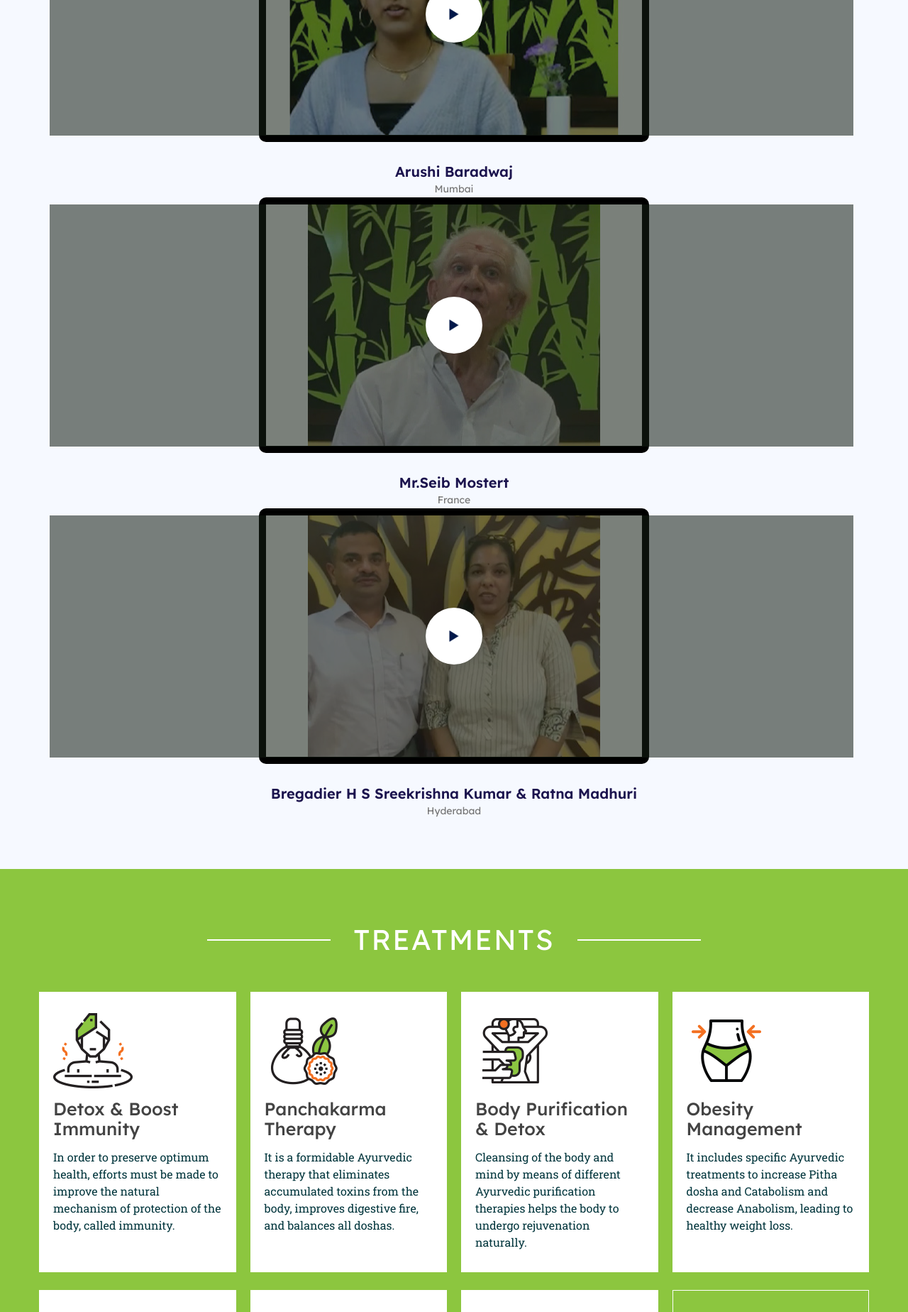
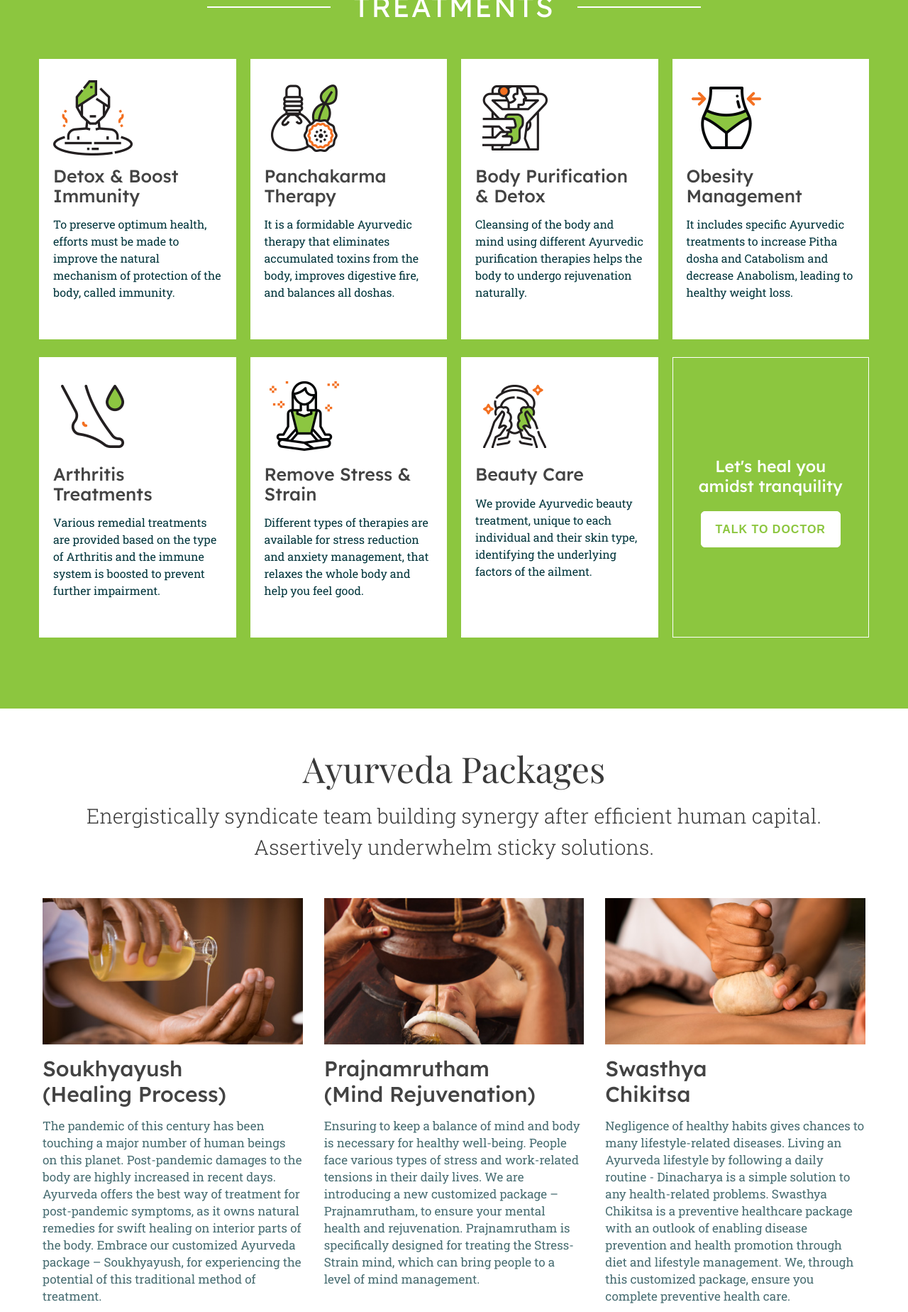
Before and after one commit to dilshad-shibin/aurevoir-lp-init, a PHP site: page /?utm_source=1 in a window 1280 px wide. Shown: the part 2120-3968 px from the top of the page at 71% size. Run offline with PHP 8.4, Linux system fonts and the light colour scheme; data that the repository does not hold is empty; some libraries are stand-ins or nearby versions; some web fonts are replaced.

Commit message:
pkg content shorting

```diff
--- a/assets/css/responsive.css
+++ b/assets/css/responsive.css
@@ -619,7 +619,7 @@
         /* top: 35%; */
     }
     .video-block{
-        margin-bottom: 0px;
+        margin-bottom: 22px;
     }
     .client-videos{
         padding-bottom: 65px;
@@ -639,6 +639,9 @@
     .testi-slider .owl-dots{
         top: 25px;
     }
+    .treat-head h2{
+        font-size: 34px;
+    }
 }
 
 @media(max-width: 360px){
--- a/assets/css/style.css
+++ b/assets/css/style.css
@@ -1127,7 +1127,7 @@ img {
     font-family: 'Roboto Slab', serif;
     font-size: 17px;
     font-weight: 400;
-    margin-bottom: 35px;
+    margin-bottom: 50px;
 }
 
 .btn-style-pg {
--- a/index.php
+++ b/index.php
@@ -137,8 +137,7 @@ $medium = $_GET['utm_medium'];
                     </div>
                 </div>
                 <div class="row">
-                    <div class="col-lg-12">
-                        <div class="video-testi owl-carousel">
+                    <div class="col-lg-6">
                             <div class="item">
                                 <div class="video-block text-center">
                                     <div class="img">
@@ -152,7 +151,10 @@ $medium = $_GET['utm_medium'];
                                     </div>
                                 </div>
                             </div><!-- item close -->
-                            <div class="item">
+                    </div>
+                    <div class="col-lg-6">
+
+                        <div class="item">
                                 <div class="video-block text-center">
                                     <div class="img">
                                         <div class="img-hover"></div>
@@ -165,33 +167,6 @@ $medium = $_GET['utm_medium'];
                                     </div>
                                 </div>
                             </div><!-- item close -->
-                            <div class="item">
-                                <div class="video-block text-center">
-                                    <div class="img">
-                                        <div class="img-hover"></div>
-                                        <img src="assets/img/bg/seib.jpg" alt="" class="testii-img">
-                                        <a href="assets/videos/seib-mostert.mp4" data-fancybox class="center-btn"><img src="assets/img/play-btn.png" alt=""></a>
-                                    </div>
-                                    <div class="details">
-                                        <h3>Mr.Seib Mostert</h3>
-                                        <p>France</p>
-                                    </div>
-                                </div>
-                            </div><!-- item close -->
-                            <div class="item">
-                                <div class="video-block text-center">
-                                    <div class="img">
-                                        <div class="img-hover"></div>
-                                        <img src="assets/img/bg/sreekrishna.jpg" alt="" class="testii-img">
-                                        <a href="assets/videos/sreekrihna-kumar.mp4" data-fancybox class="center-btn"><img src="assets/img/play-btn.png" alt=""></a>
-                                    </div>
-                                    <div class="details">
-                                        <h3>Bregadier H S Sreekrishna Kumar & Ratna Madhuri</h3>
-                                        <p>Hyderabad</p>
-                                    </div>
-                                </div>
-                            </div><!-- item close -->
-                        </div>
                     </div>
                 </div>
             </div>
@@ -215,7 +190,7 @@ $medium = $_GET['utm_medium'];
                             </div>
                             <div class="text">
                                 <h3>Detox & Boost Immunity</h3>
-                                <p>In order to preserve optimum health, efforts must be made to improve the natural mechanism of protection of the body, called immunity.</p>
+                                <p>To preserve optimum health, efforts must be made to improve the natural mechanism of protection of the body, called immunity.</p>
                             </div>
                         </div>
                     </div>
@@ -237,7 +212,7 @@ $medium = $_GET['utm_medium'];
                             </div>
                             <div class="text">
                                 <h3>Body Purification & Detox</h3>
-                                <p>Cleansing of the body and mind by means of different Ayurvedic purification therapies helps the body to undergo rejuvenation naturally.</p>
+                                <p>Cleansing of the body and mind using different Ayurvedic purification therapies helps the body to undergo rejuvenation naturally.</p>
                             </div>
                         </div>
                     </div>
@@ -270,7 +245,7 @@ $medium = $_GET['utm_medium'];
                             </div>
                             <div class="text">
                                 <h3>Remove Stress & Strain</h3>
-                                <p>Different types of therapies are available for stress reduction and anxiety management, that relax the whole body and help you feel good.</p>
+                                <p>Different types of therapies are available for stress reduction and anxiety management, that relaxes the whole body and help you feel good.</p>
                             </div>
                         </div>
                     </div>
@@ -315,7 +290,7 @@ $medium = $_GET['utm_medium'];
                             <img src="assets/img/package/ayurveda-package-1.jpg" alt="">
                             <h2>Soukhyayush <br>
                                 (Healing Process)</h2>
-                            <p>The pandemic of this century has been touching a major number of human beings on this planet. As Post Pandemic damage to the body is highly increased in recent days, Ayurveda offers the best way of treatment for Post Pandemic symptoms, as it owns natural remedies for swift healing on interior parts of the body. Treatment principles for the Post-covid symptoms encompass a good set of concepts that focus on bodily humor, digestive fire, bodily constitution, and site of disease which aids to reinforce the impaired circulation of body fluids, metabolism, and nutrition. A "Goodbye" package for these symptoms - Soukhyayush  - contains different types of purificatory treatments and external treatments like Abhyangam, Dhanyamla Dhara, Urovasti, Rooksh pinda swedam, etc. Embrace our customized Ayurveda package, for experiencing the potential of this traditional method of treatment.</p>
+                            <p>The pandemic of this century has been touching a major number of human beings on this planet. Post-pandemic damages to the body are highly increased in recent days. Ayurveda offers the best way of treatment for post-pandemic symptoms, as it owns natural remedies for swift healing on interior parts of the body. Embrace our customized Ayurveda package – Soukhyayush, for experiencing the potential of this traditional method of treatment.</p>
                         </div>
                     </div>
                     <div class="col-lg-4 col-md-6">
@@ -323,7 +298,7 @@ $medium = $_GET['utm_medium'];
                             <img src="assets/img/package/ayurveda-package-2.jpg" alt="">
                             <h2>Prajnamrutham <br>
                                 (Mind Rejuvenation)</h2>
-                            <p>Ensuring to keep a balance of mind and body is necessary for healthy well-being.  People are facing various types of stress and work-related tensions in their daily life. Sometimes it turns out to be difficult to manage by them. We are introducing a new customized package – Prajnamrutham, for ensuring your mental health and rejuvenation. Prajnamrutham is specifically designed for treating the Stress-Strain mind, which can bring people to a level of mind management. Both meditational and medicational therapies like Sirodhara, Takradhara, Sirovasti, Thalapothichil, Nasyam, Thalam, etc are included in Prajnamrutham. Our package combined with meditational practices and Ayurvedic therapies helps you to experience a symbiotic relationship between mental, bodily, and spiritual well-being.</p>
+                            <p>Ensuring to keep a balance of mind and body is necessary for healthy well-being.  People face various types of stress and work-related tensions in their daily lives. We are introducing a new customized package – Prajnamrutham, to ensure your mental health and rejuvenation. Prajnamrutham is specifically designed for treating the Stress-Strain mind, which can bring people to a level of mind management.</p>
                         </div>
                     </div>
                     <div class="col-lg-4 col-md-6">
@@ -331,7 +306,7 @@ $medium = $_GET['utm_medium'];
                             <img src="assets/img/package/ayurveda-package-3.jpg" alt="">
                             <h2>Swasthya <br>
                             Chikitsa</h2>
-                            <p>Living an Ayurveda lifestyle by following a daily routine - Dinacharya is a simple solution to any health-related problems and is vital to promoting a harmonious balance between mind, body, and soul.  Swasthya Chikitsa is a preventive healthcare package with an outlook of enabling the prevention of disease and the promotion of health through diet and lifestyle management. Ayurveda provides a singular set of guidelines in Dinacharya, to assist us to achieve optimum health. Today’s fast lifestyle leads us to the negligence of healthy habits and gives chances to many lifestyle-related diseases. The principles of Dinacharya are most relevant at this point. External Oleation/Abhyangam is the most vital daily routine in Ayurveda. It is an Ayurvedic ritual massage therapy to warm up muscles, loosen trapped endogenous toxins, and improve circulation. We, through this customized package, ensure you complete preventive health care.</p>
+                            <p>Negligence of healthy habits gives chances to many lifestyle-related diseases. Living an Ayurveda lifestyle by following a daily routine - Dinacharya is a simple solution to any health-related problems. Swasthya Chikitsa is a preventive healthcare package with an outlook of enabling disease prevention and health promotion through diet and lifestyle management. We, through this customized package, ensure you complete preventive health care.</p>
                         </div>
                     </div>
                     <div class="col-lg-4 col-md-6">
@@ -339,7 +314,7 @@ $medium = $_GET['utm_medium'];
                             <img src="assets/img/package/detox.jpg" alt="">
                             <h2>Detox &  <br>
                             Boost Immunity</h2>
-                            <p>All human beings have a basic immune system. Efforts to improve the natural mechanism of immunity of the body play a key role in preserving optimum health. A natural way of prevention to fight off diseases and strengthen our immune system is needed in this world. A healthy lifestyle following proper health guidelines will help you to get a good immune system naturally. It is very important to detoxify oneself and remove body toxins to get rid of the diseases and make one’s immunity strong and sturdy. We seek to understand the root causes of the problem, helping you to get relieved through our detox treatment. We focus to enhance your immunity with this effective package that includes ayurvedic medications, medicated water, external treatments along with lifestyle and dietary modifications. With our Detox & Body Immunity package, we will help you to acquire a healthy life.</p>
+                            <p>Efforts to improve the natural mechanism of immunity of the body play a key role in preserving optimum health. A healthy lifestyle following proper health guidelines will help you to get a good immune system naturally. We seek to understand the root causes of the problem, helping you to get relieved through our detox treatment. Focusing on enhancing your immunity with this effective package, we help you to acquire a healthy life.</p>
                         </div>
                     </div>
                     <div class="col-lg-4 col-md-6">
@@ -347,7 +322,7 @@ $medium = $_GET['utm_medium'];
                             <img src="assets/img/package/ayurveda-body-purification.jpg" alt="">
                             <h2>Panchakarma  <br>
                             Therapy</h2>
-                            <p>Panchakarma is a unique five-fold line of treatment in Ayurveda that helps you to cleanse and get rid of the accumulated toxins or unwanted materials from the body. The five treatments included in Panchakarma are Vamana, Virechana, Nasya, Vasthi and Raktamokshana. With its oleation and fomentation treatments incorporated with other therapies and ayurvedic medicines, Panchakarma purifies and rejuvenates your body. It can often be used for both preventive and curative purposes. With this package, we ensure to keep your mind, body, and spirit in harmony with the universe to procure good health. The feeling of rejuvenation with the support of our experts will help you to get rid of all your ailments and relax your body and mind, in a great natural ambiance of our resort.</p>
+                            <p>Panchakarma is a unique five-fold line of treatment in Ayurveda that helps you to cleanse and get rid of the accumulated toxins or unwanted materials from the body. With this package, we ensure to keep your mind, body, and spirit in harmony with the universe, to procure good health. The feeling of rejuvenation with the support of our experts will help you to get rid of all your ailments and relax your body and mind, in a great natural ambiance of our resort.</p>
                         </div>
                     </div>
                     <div class="col-lg-4 col-md-6">
@@ -355,7 +330,7 @@ $medium = $_GET['utm_medium'];
                             <img src="assets/img/package/obesity-management.jpg" alt="">
                             <h2>Obesity   <br>
                             Management</h2>
-                            <p>Overweight and Obesity are terms that refer to bodyweight that is higher than what is healthy. Being overweight is a result of extra body fat, muscle, bone, or water. Ayurveda deals with Obesity management in different ways, including specific Ayurveda treatments that include different types of powder massages, herbal baths, steams, etc. The line of treatment can contain fasting, oral use of digestives to augment the fat metabolism, dry medicated powder massage, heavy and non-nourishing diet, advised physical and mental relaxation exercises, etc. Besides, Ayurveda treatments and internal medications, specific individual diet and lifestyle modification, Yoga, Surya-namaskaram, meditation, etc. are often helpful in maximizing the effect of this healthy Ayurvedic weight loss. Experience the support from experts in obesity management/weight reduction with our special package and live your life to the fullest!</p>
+                            <p>Obesity refers to a bodyweight that is higher than what is healthy. Ayurveda deals with Obesity management in different ways. Our Ayurvedic treatments comprise internal medications, specific individual diet, lifestyle modification, Yoga, Surya-namaskaram, meditation, etc. Experience the support from experts in obesity management/weight reduction with our special package and live your life to the fullest!</p>
                         </div>
                     </div>
                 </div>
```
